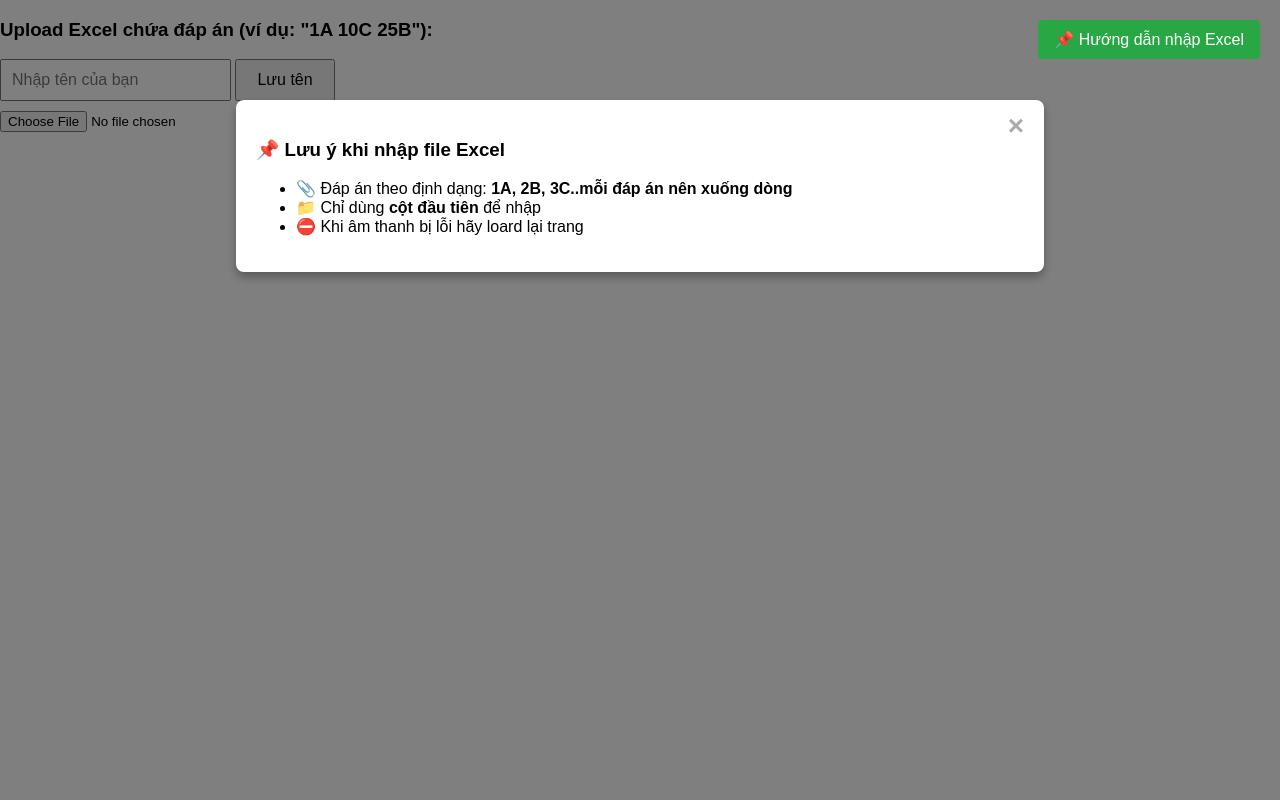
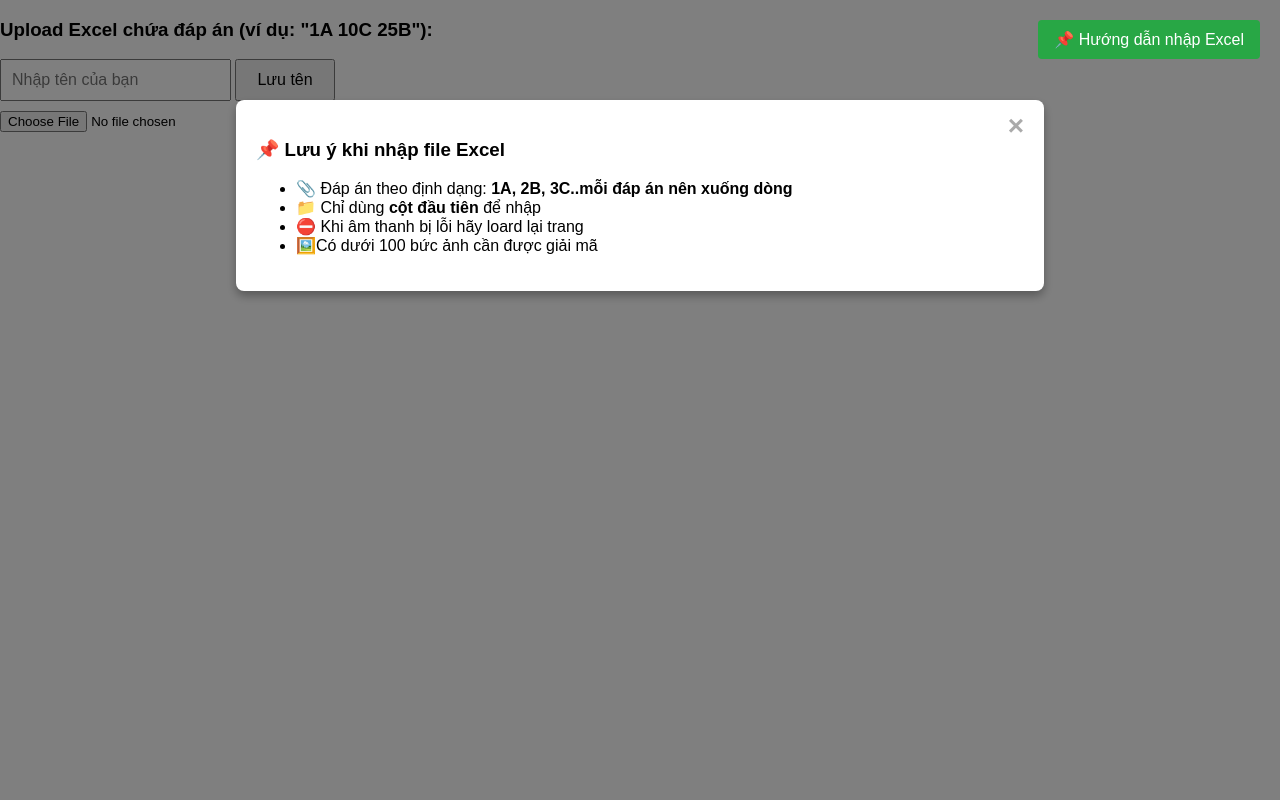
Before and after one commit to leviethang2509/thuthach, a plain HTML site: page index.html in a window 1280 px wide. Both pictures are taken after a click on the button "📌 Hướng dẫn nhập Excel". Shown: the top 800 px of the page. Drawn offline with nearby package versions, Linux system fonts and the light colour scheme.

Commit message:
Update index.html
Signed-off-by: leviethang2509 <122681380+leviethang2509@users.noreply.github.com>

```diff
--- a/index.html
+++ b/index.html
@@ -327,6 +327,7 @@
       <li>📎 Đáp án theo định dạng: <strong>1A, 2B, 3C..mỗi đáp án nên xuống dòng</strong></li>
       <li>📁 Chỉ dùng <strong>cột đầu tiên</strong> để nhập</li>
       <li>⛔ Khi âm thanh bị lỗi hãy loard lại trang</li>
+      <li>🖼️Có dưới 100 bức ảnh cần được giải mã</li>
     </ul>
   </div>
 </div>
```
